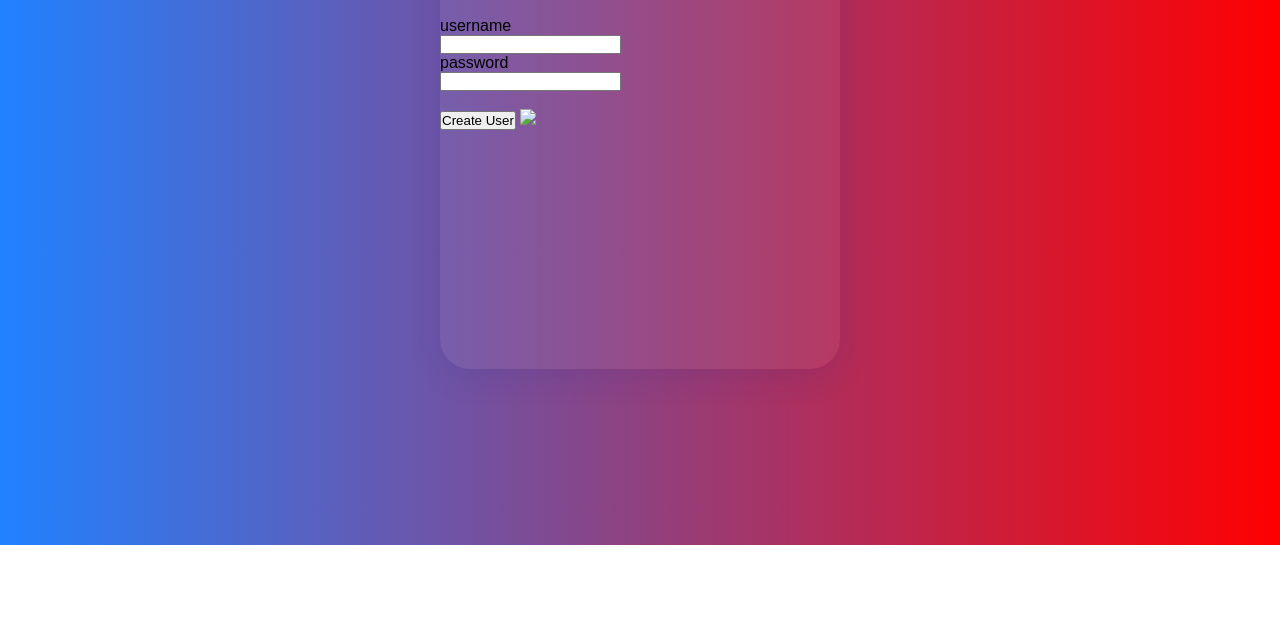
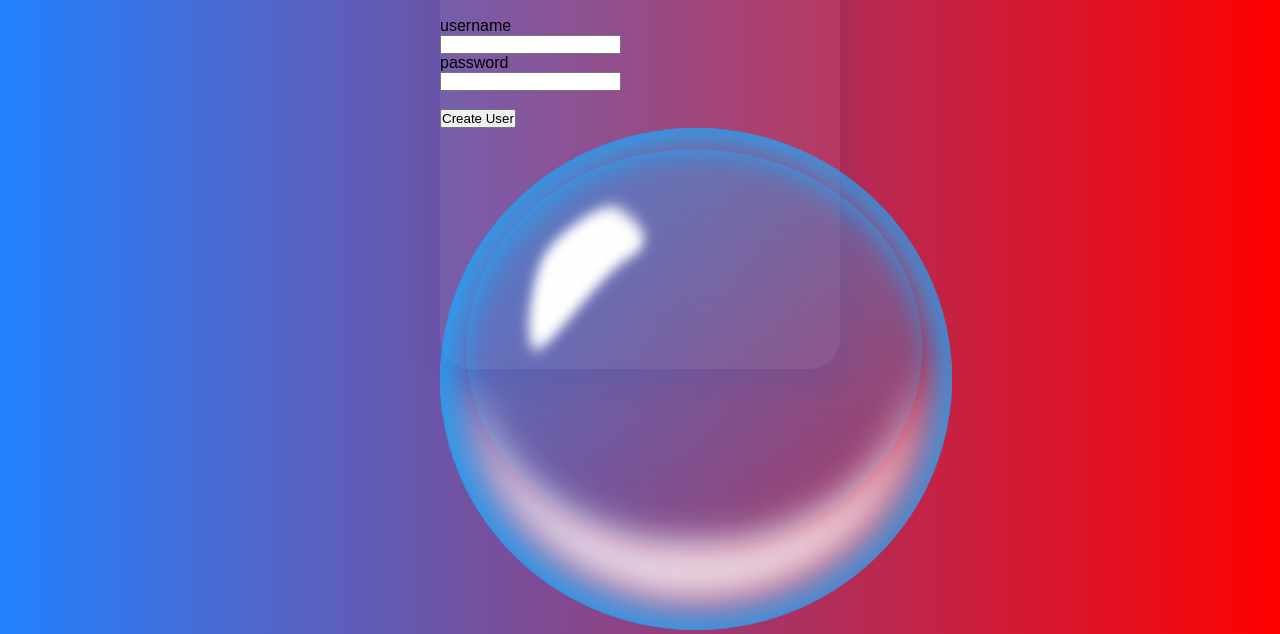
Before and after one commit to AimMiniProject/.in, a plain HTML site: page bhargav/signup.html in a window 1280 px wide. Shown: the part 255-889 px from the top of the page. Before the commit the page ends 800 px from the top, so only its background shows below. Drawn offline with Linux system fonts and the light colour scheme.

Commit message:
Update signup.html

```diff
--- a/bhargav/signup.html
+++ b/bhargav/signup.html
@@ -17,7 +17,7 @@
     <label>password</label><br>
     <input type="password"><br><br>
      <button type="button" onclick = "window.location.href='https://aimminiproject.github.io/.in/';">Create User</button>
-    <img src=".in/images/bubble.png">
+    <img src="images/bubble.png">
    </form>
 </body>
 </html>
```
